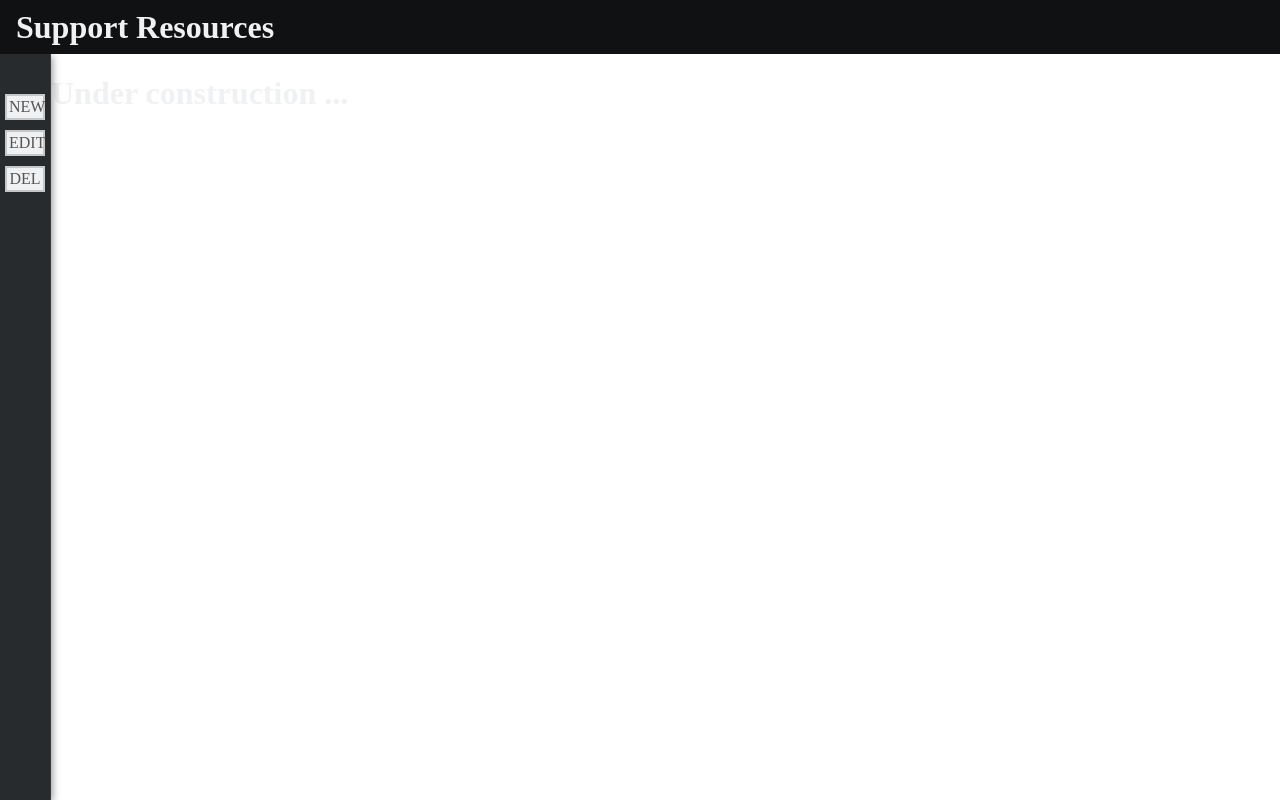
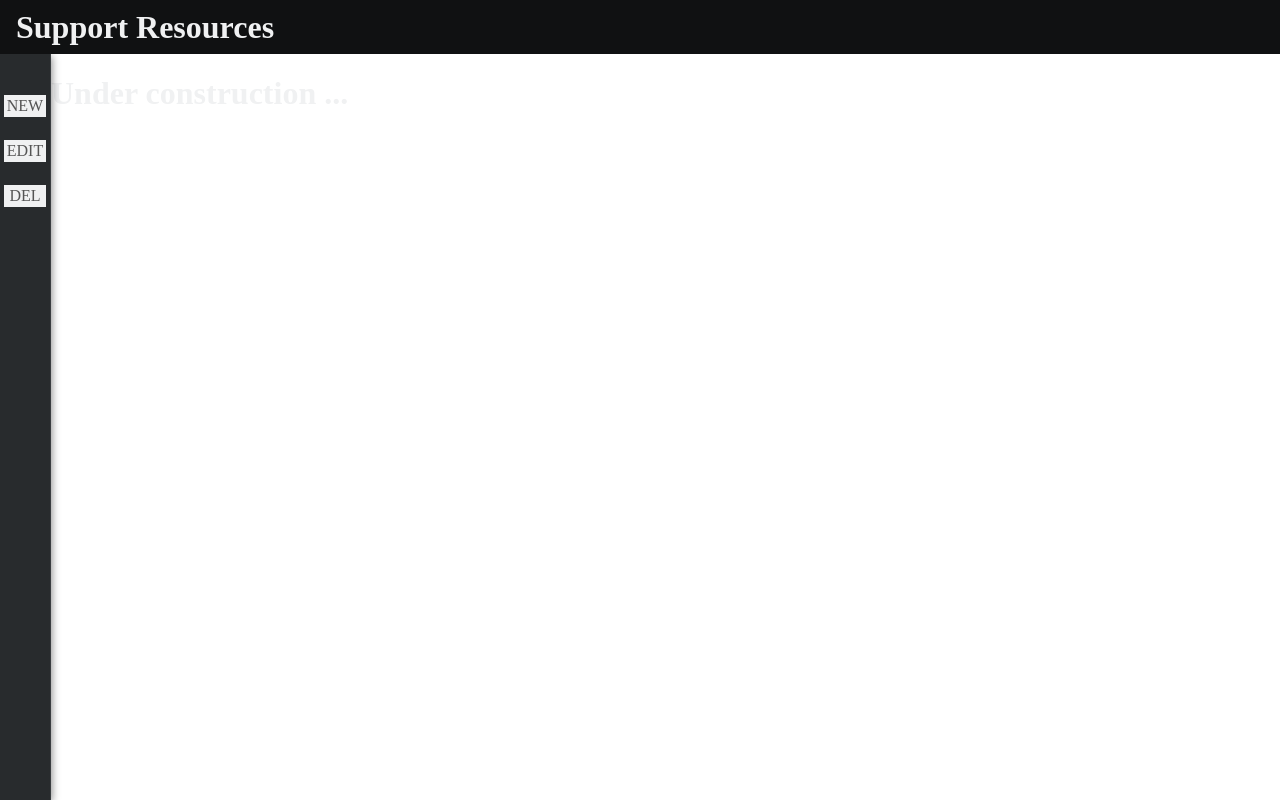
Before and after one commit to thewr/jobsearch, a plain HTML site: page index.html in a window 1280 px wide. Drawn offline with nearby package versions, Linux system fonts and the light colour scheme; files that its build step writes are made by us from their sources; files whose address does not match are found by name.

Commit message:
Update main.css

```diff
--- a/css/main.css
+++ b/css/main.css
@@ -440,10 +440,9 @@ input[name=fname], input[name=lname], input[name:email]
     background-color: #f0f1f2;
     text-transform: uppercase;
     cursor: pointer;
-    margin-left:5px;
-    margin-right:5px;
-    margin-bottom: 10px;
-    border: 2px solid rgba(27, 31, 35, 0.2);
+    margin-left:3px;
+    margin-right:3px;
+    margin-bottom: 6px;
     display: block;
 }
 
```
